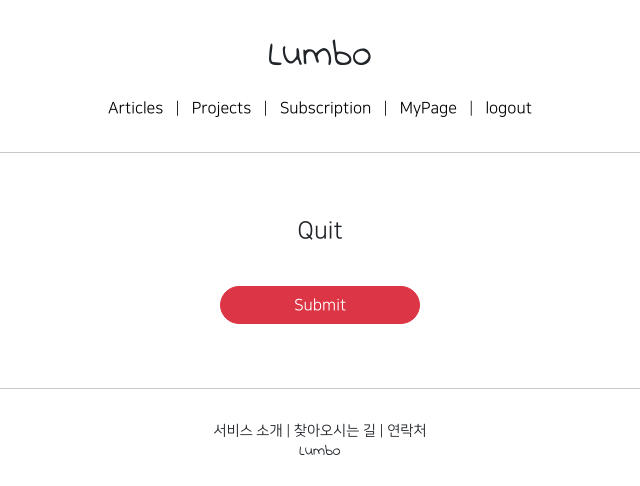
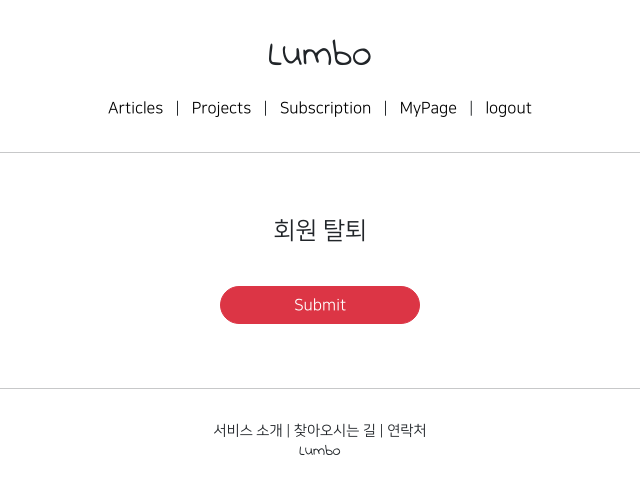
Before and after one commit to Klumbo/lumbo, a Django app: page /accounts/delete/1 in a window 1280 px wide. Shown: the top 486 px of the page, without its empty margins (320-960 px from the left). Run offline with Django 3.2, Linux system fonts and the light colour scheme; the visitor is signed in with stand-in values (Sample User, id 1); data comes from the database, SQL or seed files in the repository; some libraries are stand-ins or nearby versions.

Commit message:
quit trans

```diff
--- a/accountapp/templates/accountapp/delete.html
+++ b/accountapp/templates/accountapp/delete.html
@@ -6,7 +6,7 @@
     <div style="text-align:center; max-width: 400px; margin: 4rem auto;">
         <div class="mb-4">
             <h4>
-                Quit
+                회원 탈퇴
             </h4>
         </div>
         <form action="{% url 'accountapp:delete' pk=target_user.pk %}", method="post">
```
